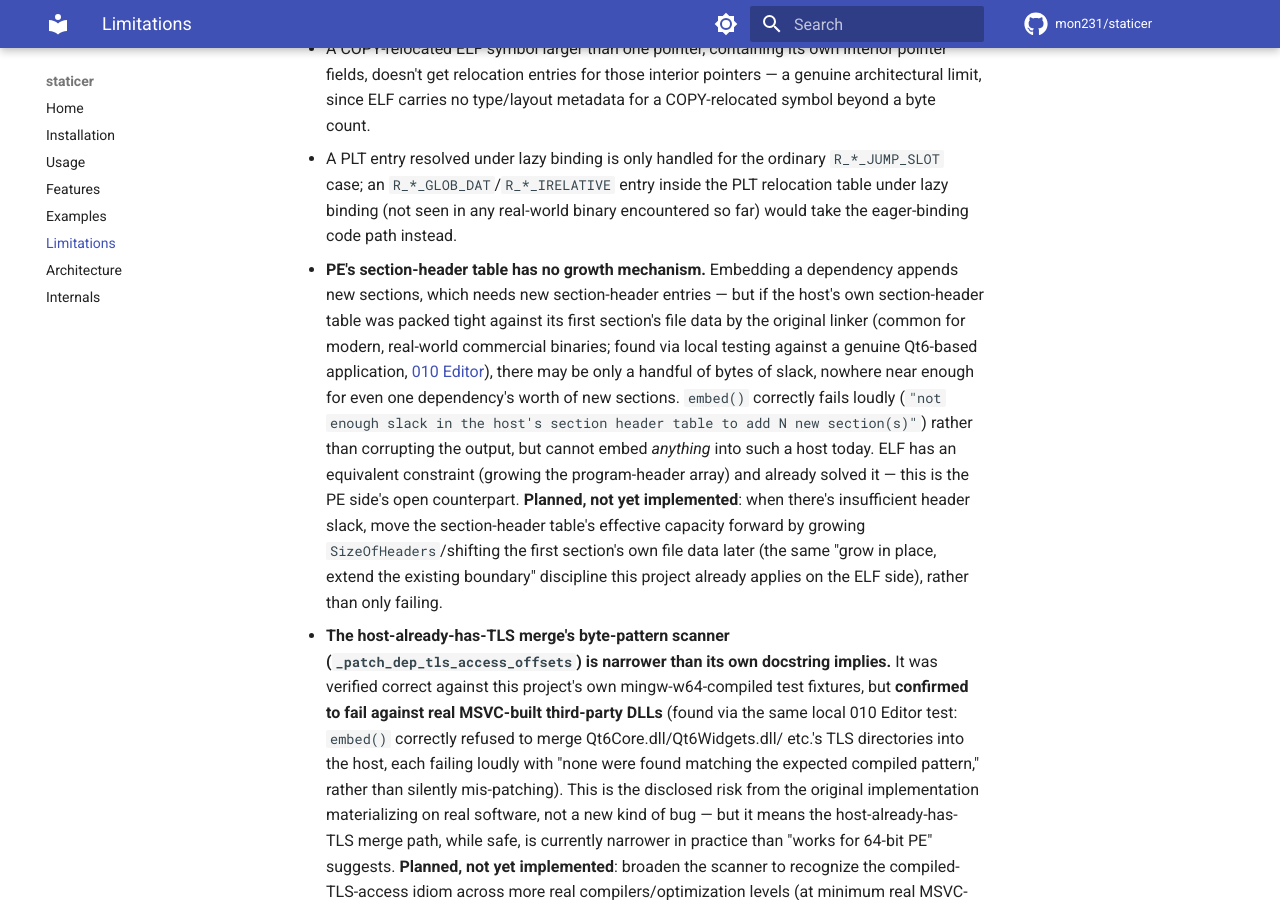
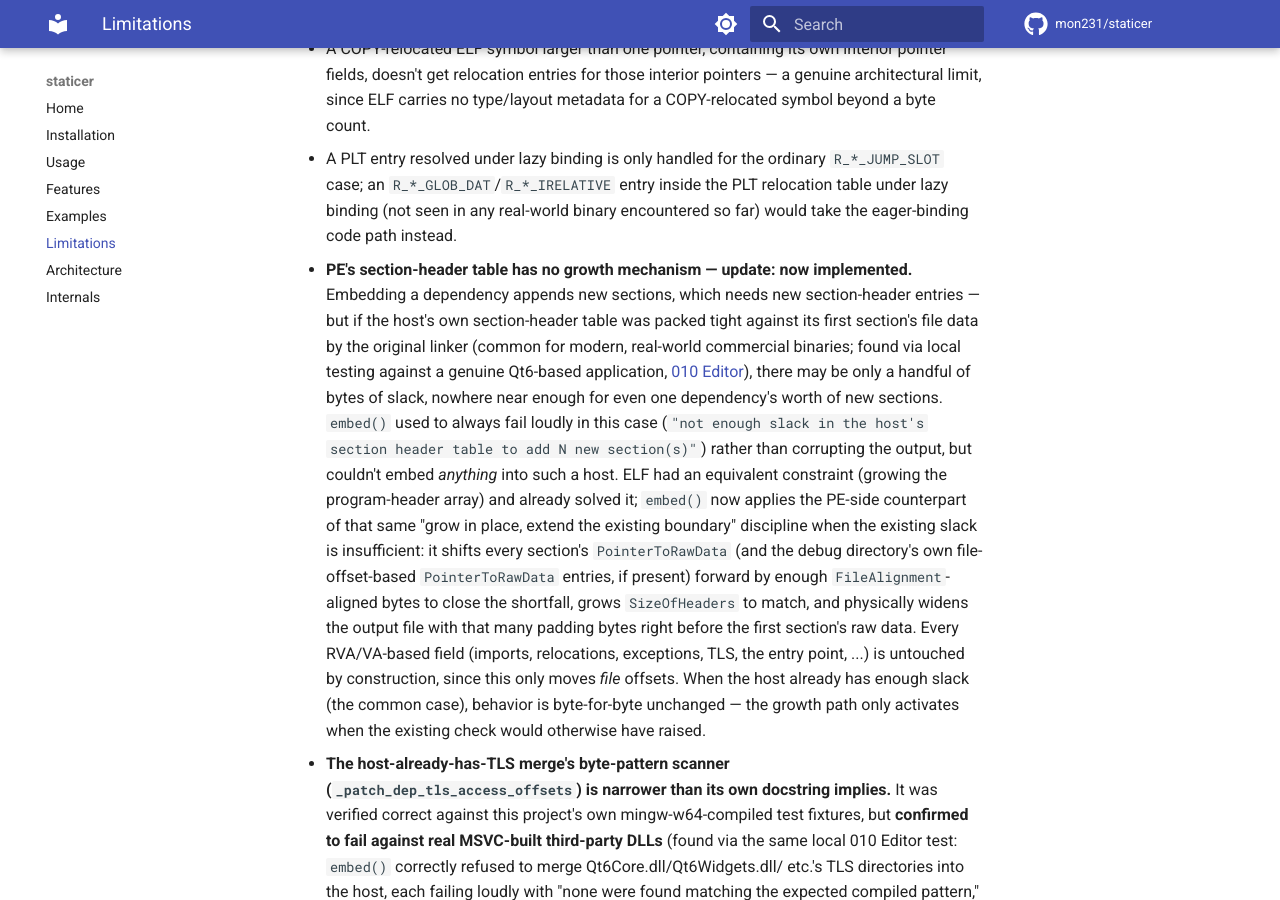
Before and after one commit to mon231/staticer, an MkDocs documentation site: the page built from docs/limitations.md, in a window 1280 px wide and 900 px high, scrolled down 1444 px. Built offline with MkDocs 1.6.1 and Material for MkDocs 9.7.7, drawn with Linux system fonts in a browser that asks for light colours; comment, search, counter and statistics services are not loaded.

Commit message:
docs: mark PE section-header-table growth limitation as implemented
Co-Authored-By: Claude Sonnet 5 <noreply@anthropic.com>
Claude-Session: https://claude.ai/code/session_01EC7U8vjyVrK1z2o28JjegX

```diff
--- a/docs/limitations.md
+++ b/docs/limitations.md
@@ -73,24 +73,32 @@
   inside the PLT relocation table under lazy binding (not seen in any
   real-world binary encountered so far) would take the eager-binding
   code path instead.
-- **PE's section-header table has no growth mechanism.** Embedding a
-  dependency appends new sections, which needs new section-header
-  entries — but if the host's own section-header table was packed tight
-  against its first section's file data by the original linker (common
-  for modern, real-world commercial binaries; found via local testing
-  against a genuine Qt6-based application, [010 Editor](https://www.sweetscape.com/010editor/)),
+- **PE's section-header table has no growth mechanism — update: now
+  implemented.** Embedding a dependency appends new sections, which
+  needs new section-header entries — but if the host's own
+  section-header table was packed tight against its first section's
+  file data by the original linker (common for modern, real-world
+  commercial binaries; found via local testing against a genuine
+  Qt6-based application, [010 Editor](https://www.sweetscape.com/010editor/)),
   there may be only a handful of bytes of slack, nowhere near enough for
-  even one dependency's worth of new sections. `embed()` correctly fails
-  loudly (`"not enough slack in the host's section header table to add N
-  new section(s)"`) rather than corrupting the output, but cannot embed
-  *anything* into such a host today. ELF has an equivalent constraint
-  (growing the program-header array) and already solved it — this is
-  the PE side's open counterpart. **Planned, not yet implemented**: when
-  there's insufficient header slack, move the section-header table's
-  effective capacity forward by growing `SizeOfHeaders`/shifting the
-  first section's own file data later (the same "grow in place, extend
-  the existing boundary" discipline this project already applies on the
-  ELF side), rather than only failing.
+  even one dependency's worth of new sections. `embed()` used to always
+  fail loudly in this case (`"not enough slack in the host's section
+  header table to add N new section(s)"`) rather than corrupting the
+  output, but couldn't embed *anything* into such a host. ELF had an
+  equivalent constraint (growing the program-header array) and already
+  solved it; `embed()` now applies the PE-side counterpart of that same
+  "grow in place, extend the existing boundary" discipline when the
+  existing slack is insufficient: it shifts every section's
+  `PointerToRawData` (and the debug directory's own file-offset-based
+  `PointerToRawData` entries, if present) forward by enough
+  `FileAlignment`-aligned bytes to close the shortfall, grows
+  `SizeOfHeaders` to match, and physically widens the output file with
+  that many padding bytes right before the first section's raw data.
+  Every RVA/VA-based field (imports, relocations, exceptions, TLS, the
+  entry point, ...) is untouched by construction, since this only moves
+  *file* offsets. When the host already has enough slack (the common
+  case), behavior is byte-for-byte unchanged — the growth path only
+  activates when the existing check would otherwise have raised.
 - **The host-already-has-TLS merge's byte-pattern scanner
   (`_patch_dep_tls_access_offsets`) is narrower than its own docstring
   implies.** It was verified correct against this project's own
```
